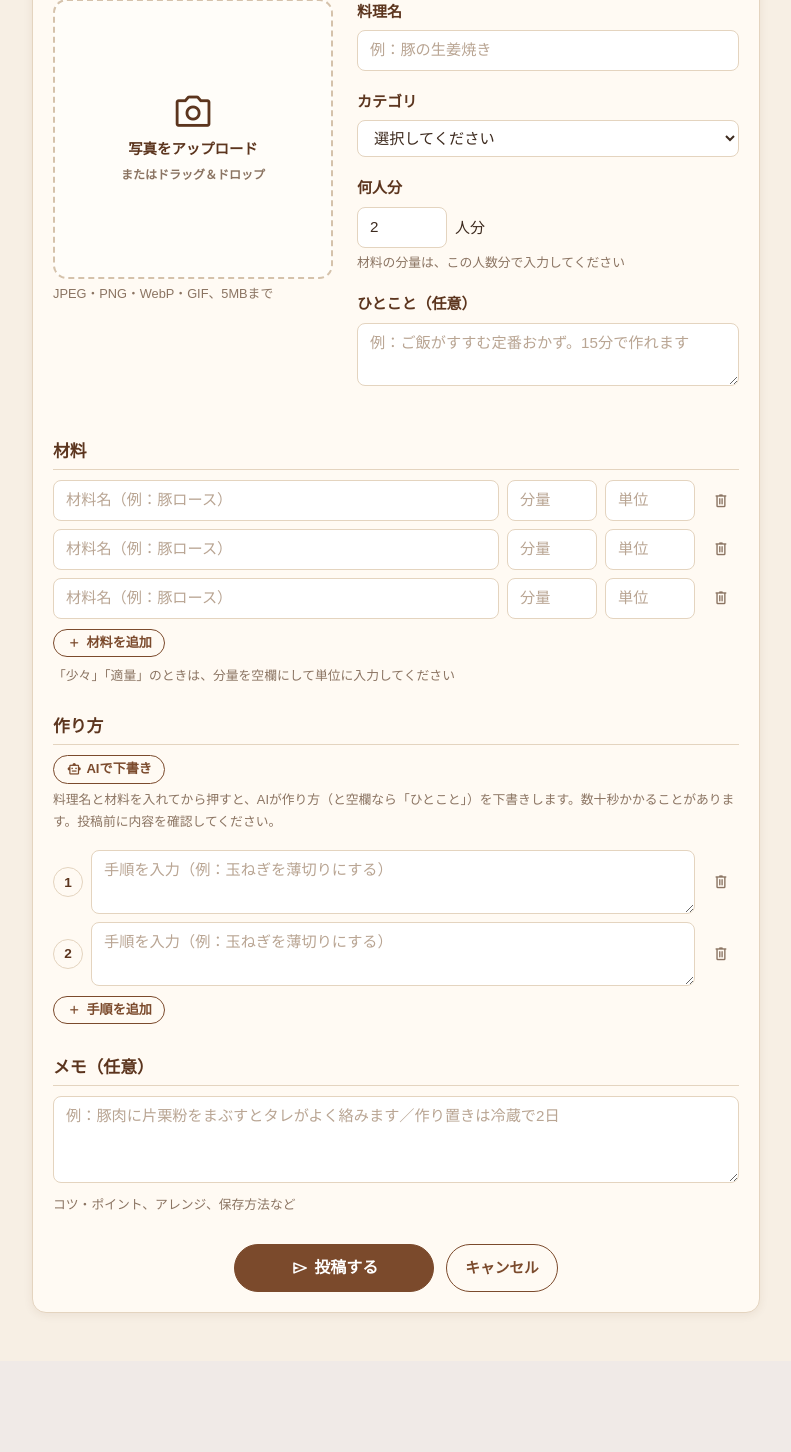
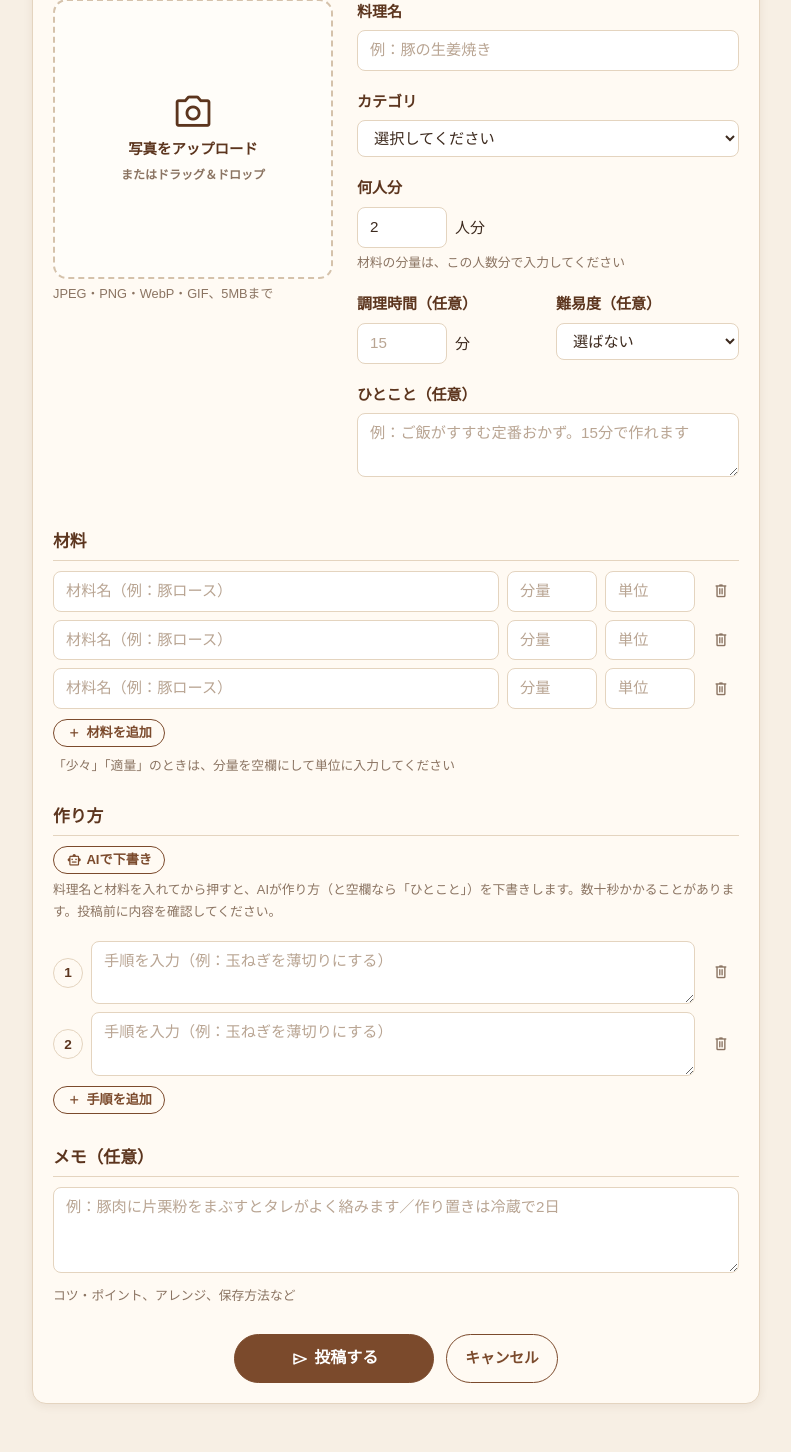
Before and after one commit to fko2547025-star/recipesmanagement, a Spring Boot app: page /recipes/new in a window 1280 px wide. Shown: the part 156-1608 px from the top of the page, without its empty margins (244-1035 px from the left). Before the commit the page ends 1470 px from the top, so only its background shows below. Run offline with Spring Boot 4, Linux system fonts and the light colour scheme; some of the project's set-up classes (security, data sources, template engines, error pages and the like) are left out, and stand-ins take their place; some web fonts are replaced.

Commit message:
レシピに調理時間と難易度を追加
- 投稿・編集フォームに「調理時間（分）」と「難易度（かんたん／ふつう／本格）」を追加（どちらも任意）
- レシピ詳細にバッジで表示
- データベースの変更が必要：
  ALTER TABLE recipes ADD COLUMN cooking_time INT;
  ALTER TABLE recipes ADD COLUMN difficulty VARCHAR(10);

Co-Authored-By: Claude Opus 5.5 <noreply@anthropic.com>
Claude-Session: https://claude.ai/code/session_01HKqXhc67tbKA5ucWatXTgM

```diff
--- a/src/main/java/com/example/recipesmanagement/recipe/RecipeController.java
+++ b/src/main/java/com/example/recipesmanagement/recipe/RecipeController.java
@@ -299,6 +299,7 @@ public class RecipeController {
         model.addAttribute("form", form);
         model.addAttribute("categories", Recipe.CATEGORIES);
         model.addAttribute("categoryIcons", Recipe.CATEGORY_ICONS);   // ← 追加：選択肢に絵文字を付けるため
+        model.addAttribute("difficulties", Recipe.DIFFICULTIES);     // 難易度の選択肢
         model.addAttribute("recipeId", recipeId);
         model.addAttribute("currentImage", currentImage);
         return "recipes/form";
--- a/src/main/java/com/example/recipesmanagement/recipe/RecipeService.java
+++ b/src/main/java/com/example/recipesmanagement/recipe/RecipeService.java
@@ -147,6 +147,8 @@ public class RecipeService {
                 .collect(Collectors.joining("\n")));
         recipe.setMemo(blankToNull(form.getMemo()));
         recipe.setServings(form.getServings());
+        recipe.setCookingTime(form.getCookingTime());
+        recipe.setDifficulty(blankToNull(form.getDifficulty()));
 
         // 材料は「全部外してから、入力された行を入れ直す」
         // orphanRemoval = true なので、リストから外した古い材料は DB からも自動で DELETE される
--- a/src/main/resources/templates/recipes/form.html
+++ b/src/main/resources/templates/recipes/form.html
@@ -78,6 +78,24 @@
                             <span>人分</span>
                         </div>
                         <small class="field-hint">材料の分量は、この人数分で入力してください</small>
+                    </div>
+                    <!-- 調理時間と難易度（どちらも任意）。一覧のカードと詳細にバッジで表示する -->
+                    <div class="form-row">
+                        <div class="form-field">
+                            <label for="cookingTime">調理時間（任意）</label>
+                            <div class="inline-field">
+                                <input type="number" id="cookingTime" th:field="*{cookingTime}" min="1" max="999"
+                                       class="input-short" placeholder="15">
+                                <span>分</span>
+                            </div>
+                        </div>
+                        <div class="form-field">
+                            <label for="difficulty">難易度（任意）</label>
+                            <select id="difficulty" th:field="*{difficulty}">
+                                <option value="">選ばない</option>
+                                <option th:each="d : ${difficulties}" th:value="${d}" th:text="${d}">かんたん</option>
+                            </select>
+                        </div>
                     </div>
                     <div class="form-field">
                         <label for="description">ひとこと（任意）</label>
```
Also changed, not shown: src/main/java/com/example/recipesmanagement/recipe/Recipe.java (+15 -0 lines), src/main/java/com/example/recipesmanagement/recipe/RecipeForm.java (+18 -0 lines), src/main/resources/templates/recipes/detail.html (+7 -0 lines).
